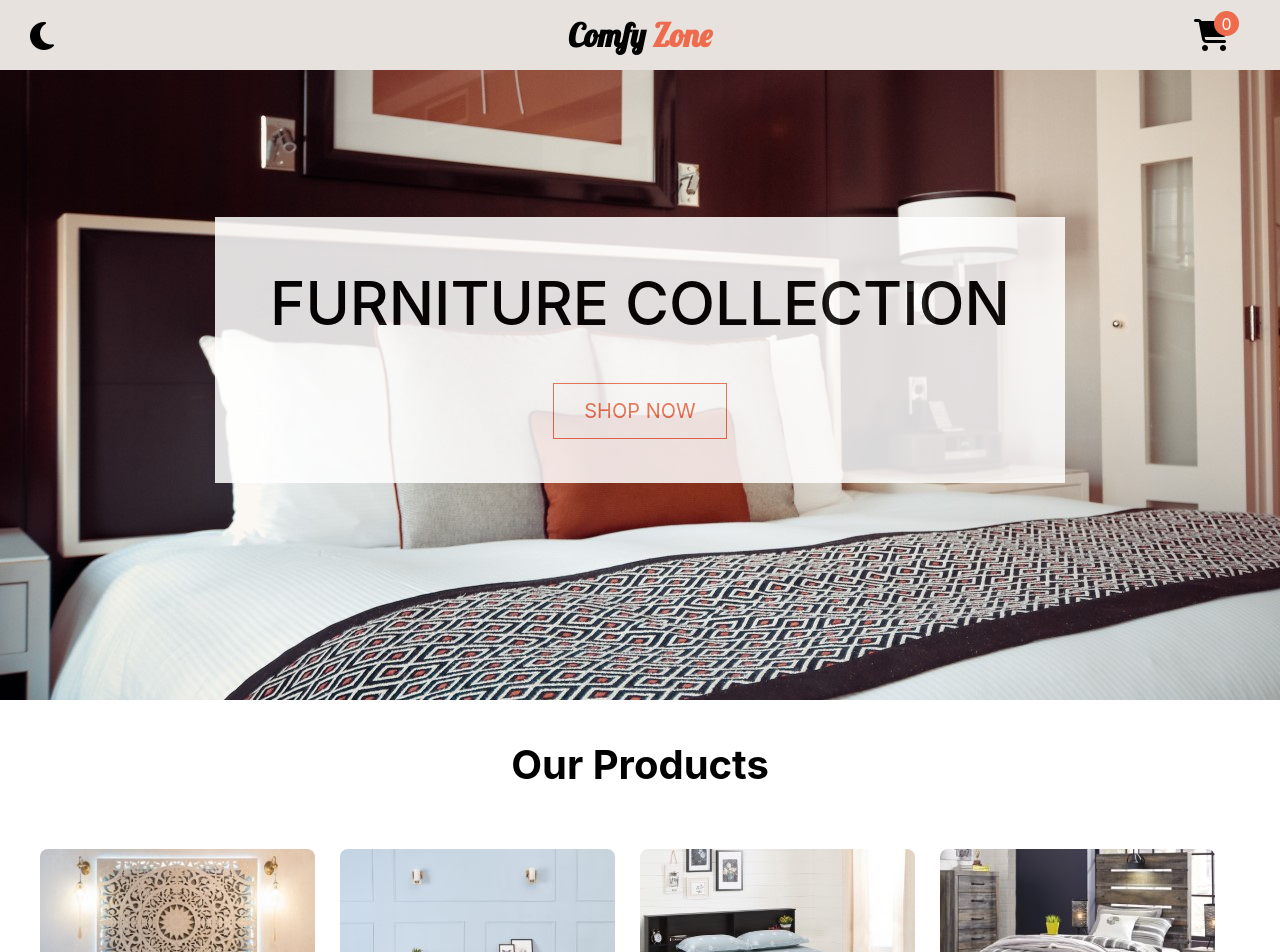
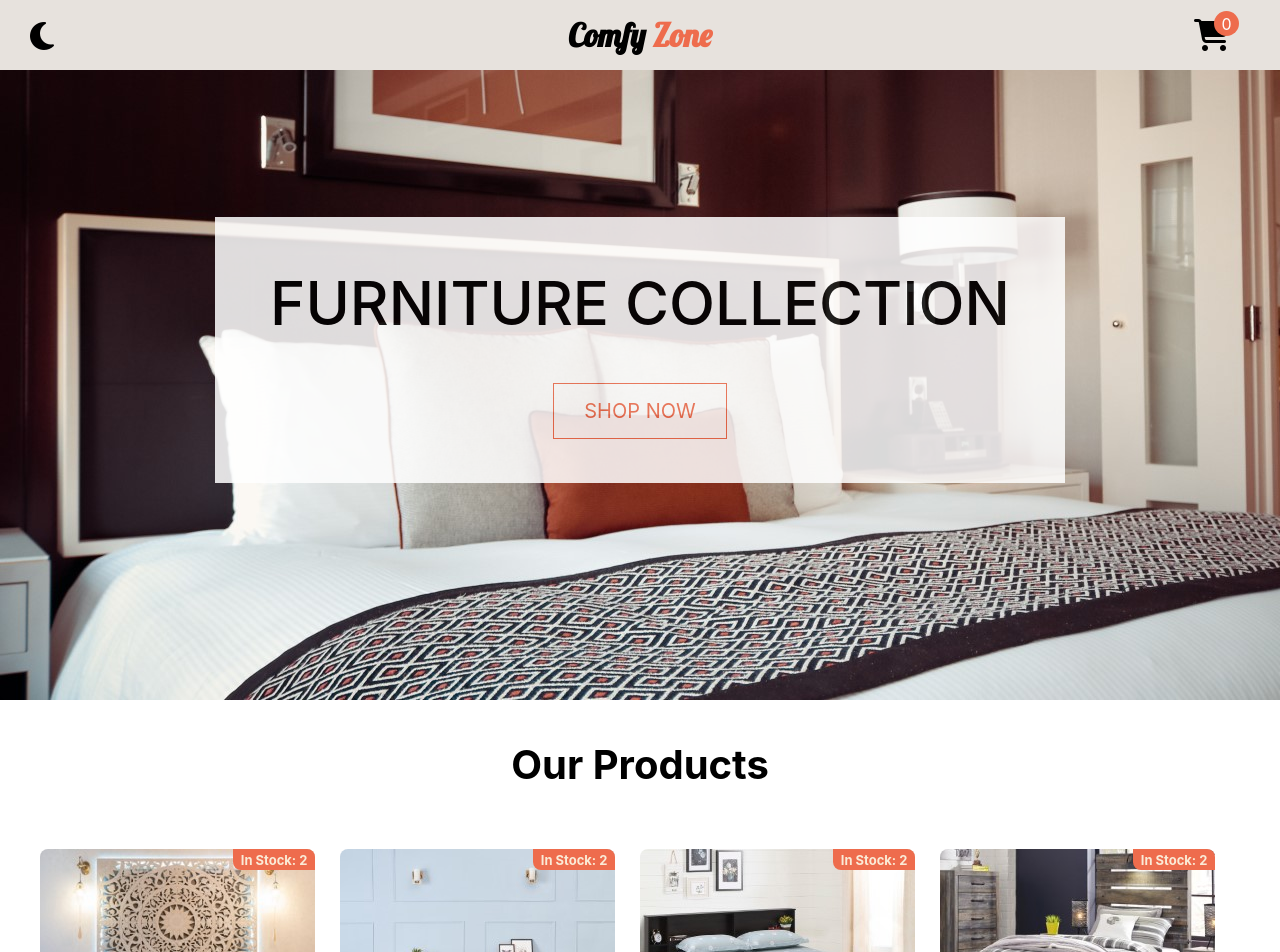
Before and after one commit to shaikhmq20/comfy-zone-Shopping-Application-, a React (Create React App) app: page / in a window 1280 px wide. Shown: the top 952 px of the page. Built offline with nearby package versions, Linux system fonts and the light colour scheme; no server answers.

Commit message:
Setting in stock property for the product

```diff
--- a/src/App.js
+++ b/src/App.js
@@ -1,14 +1,19 @@
 import React, { Component } from "react";
+import { BrowserRouter, Route } from "react-router-dom";
+
+import "./App.css";
 import Home from "./components/home";
 import CartDisplay from "./components/cartDisplay";
-import "./App.css";
-import { BrowserRouter, Route } from "react-router-dom";
 import getProducts from "./products";
+import { updateStockForId } from "./utils/stockDetails";
 
 class App extends Component {
   state = {
     products: getProducts(),
-    cart: JSON.parse(localStorage.getItem("cart")) === null ? [] : JSON.parse(localStorage.getItem("cart")),
+    cart:
+      JSON.parse(localStorage.getItem("cart")) === null
+        ? []
+        : JSON.parse(localStorage.getItem("cart")),
     darkMode: false,
   };
 
@@ -32,13 +37,15 @@ class App extends Component {
   };
 
   // Event Handler to Add Item to Cart
-  addItem = (product) => {
+  addItem = async (product) => {
     const cart = this.state.cart;
     if (cart.find((prod) => product.name === prod.name) === undefined) {
       if (product.count === 0) {
         product.count++;
       }
+
       cart.push(product);
+      updateStockForId(product.id, 1, false);
     } else alert("Product already exists in your cart!😊");
     console.log(cart);
     localStorage.setItem("cart", JSON.stringify(cart));
@@ -54,6 +61,8 @@ class App extends Component {
       }
     }
 
+    updateStockForId(cprod.id, 1, false);
+
     localStorage.setItem("cart", JSON.stringify(cart));
     this.setState({ cart });
   };
@@ -66,12 +75,15 @@ class App extends Component {
       }
     }
 
+    updateStockForId(cprod.id, 1, true);
+
     localStorage.setItem("cart", JSON.stringify(cart));
     this.setState({ cart });
   };
 
   handleRemove = (cprod) => {
     const cart = this.state.cart.filter((prod) => prod.name !== cprod.name);
+    updateStockForId(cprod.id, cprod.count, true);
     cprod.count = 0;
     localStorage.setItem("cart", JSON.stringify(cart));
     this.setState({ cart });
@@ -89,6 +101,7 @@ class App extends Component {
   emptyCart = () => {
     let cart = this.state.cart;
     for (const item of cart) {
+      updateStockForId(item.id, item.count, true);
       item.count = 0;
     }
     cart = [];
--- a/src/components/product.jsx
+++ b/src/components/product.jsx
@@ -1,13 +1,38 @@
 import React, { Component } from "react";
+import axios from "axios";
+class Product extends Component {
+  state = {
+    numberInStock: 2,
+  };
 
-class Product extends Component {
+  getNumberInStock() {
+    axios
+      .get("http://localhost:5000/" + this.props.product.id)
+      .then((res) => {
+        const productsStock = res.data;
+        this.setState({ numberInStock: productsStock.numberInStock });
+      })
+      .catch((err) => console.log(err));
+  }
+
+  componentDidMount() {
+    this.getNumberInStock();
+  }
+
+  componentDidUpdate() {
+    this.getNumberInStock();
+  }
+
   render() {
     const { image, name, price } = this.props.product;
     return (
       <React.Fragment>
         <div className="product-container">
           <div className="product-image">
-            <img src={image} alt="" />
+            <img src={image} alt={name} />
+            <div className="number-in-stock">
+              In Stock: {this.state.numberInStock}
+            </div>
           </div>
           <div className="product-name">{name}</div>
           <div className="product-price">₹ {price}</div>
--- a/src/index.css
+++ b/src/index.css
@@ -270,6 +270,19 @@ h3 {
   box-shadow: 0 0 8px grey;
 }
 
+.number-in-stock {
+  font-size: small;
+  font-weight: bold;
+  background-color: #ee6c4d;
+  padding: 2.5px 7.5px;
+  border-bottom-left-radius: 8px;
+  border-top-right-radius: 8px;
+  color: antiquewhite;
+  position: absolute;
+  top: 0px;
+  right: 0px;
+}
+
 .product-name {
   font-size: 18px;
   font-weight: 600;
```
